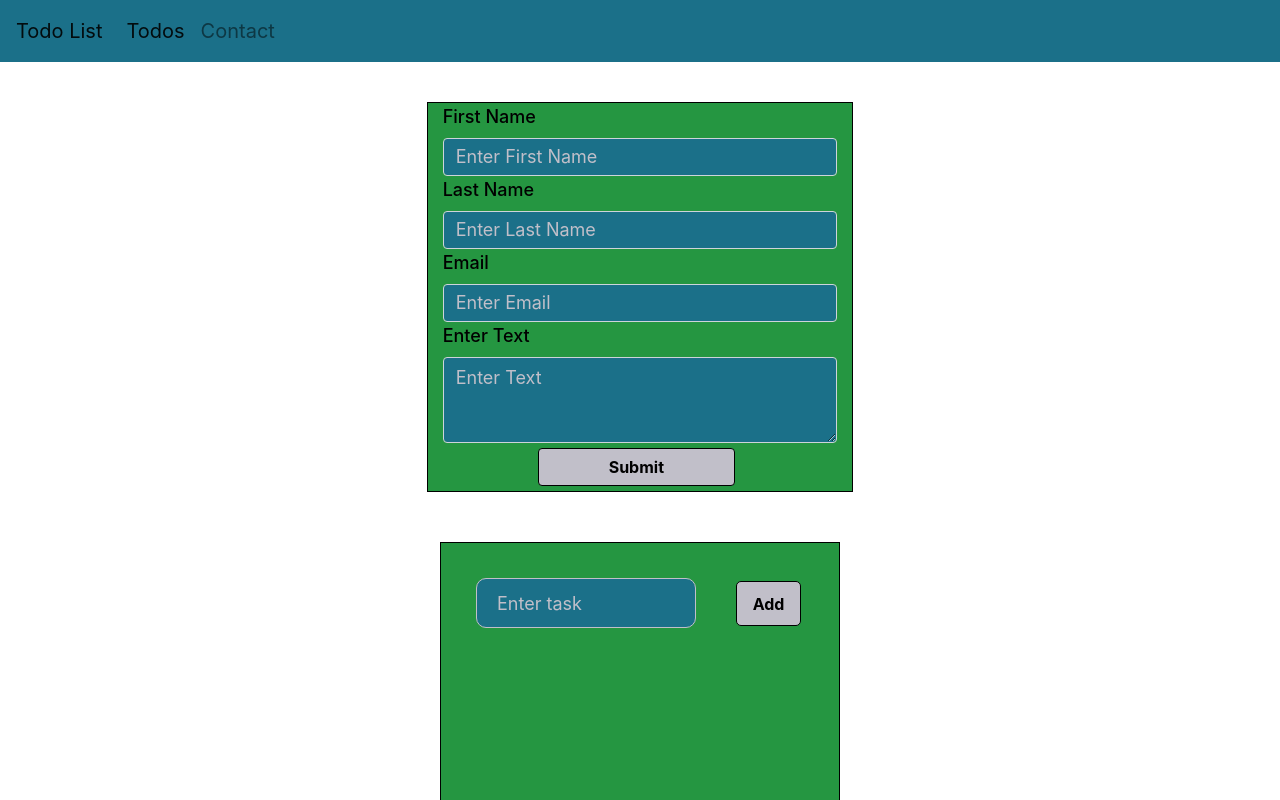
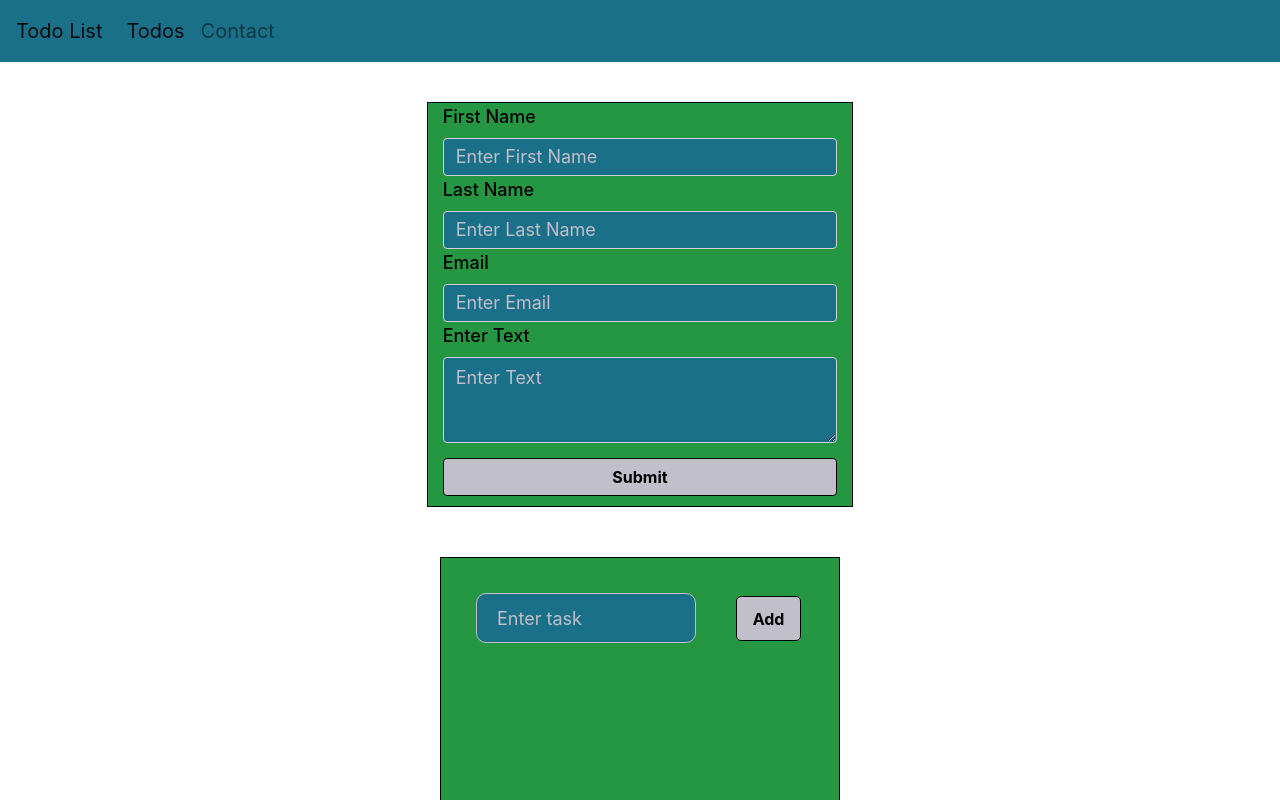
Before and after one commit to cstasny/project3, a React (Create React App) app: page /contact in a window 1280 px wide. Shown: the top 800 px of the page. Built offline with nearby package versions, Linux system fonts and the light colour scheme.

Commit message:
edited submit button

```diff
--- a/src/App.css
+++ b/src/App.css
@@ -17,7 +17,7 @@
   width: 220px;
   height: 50px;
   margin: 35px;
-  padding: 0 20px;
+  padding:20px;
   font-size: 18px;
   border-radius: 10px;
 }
@@ -87,11 +87,12 @@
 
     color: black;
     background-color:#c1bfc9;
-    margin-left: 95px;
-    margin-bottom: 5px;
+
+    margin-bottom: 10px;
+    margin-top: 10px;
     font-weight: bold;
     border: 1px solid  black;
-
+    width: 100%;
 
   }
 
--- a/src/contact.js
+++ b/src/contact.js
@@ -13,7 +13,7 @@
          <input type="text" className="form-control" id="formGroupExampleInput2" placeholder="Enter Email" />
          <label for="exampleFormControlTextarea1">Enter Text</label>
          <textarea className="form-control" id="exampleFormControlTextarea1" rows="3" placeholder="Enter Text"></textarea>
-         <button type="button" class="btn btn-outline col-md-6">Submit</button>
+         <button type="button" class="btn btn-outline">Submit</button>
    </form>
         )
     }
```
